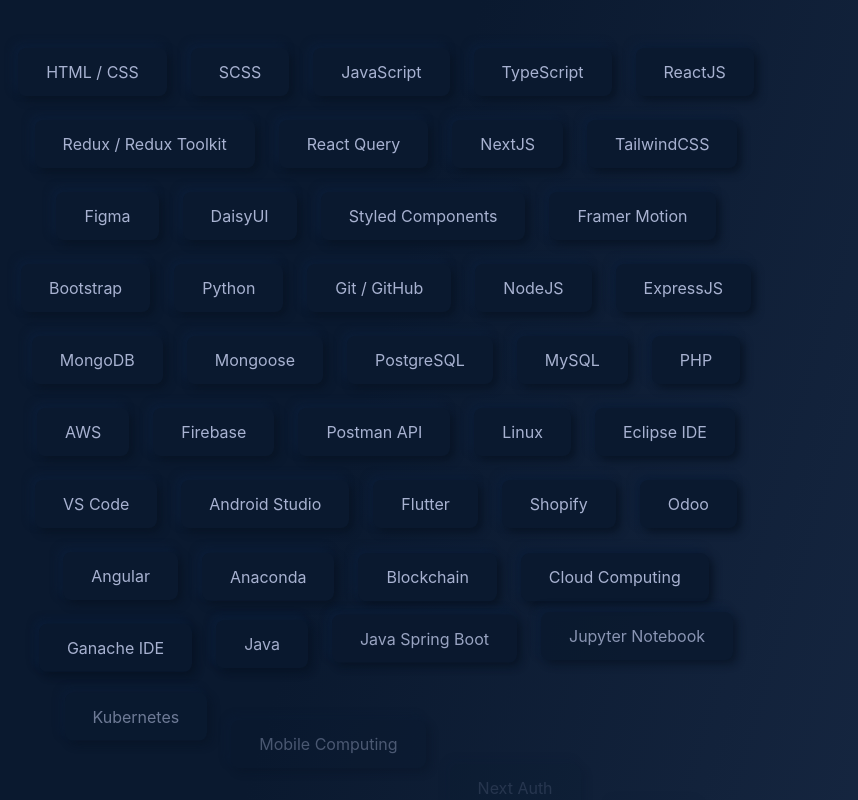
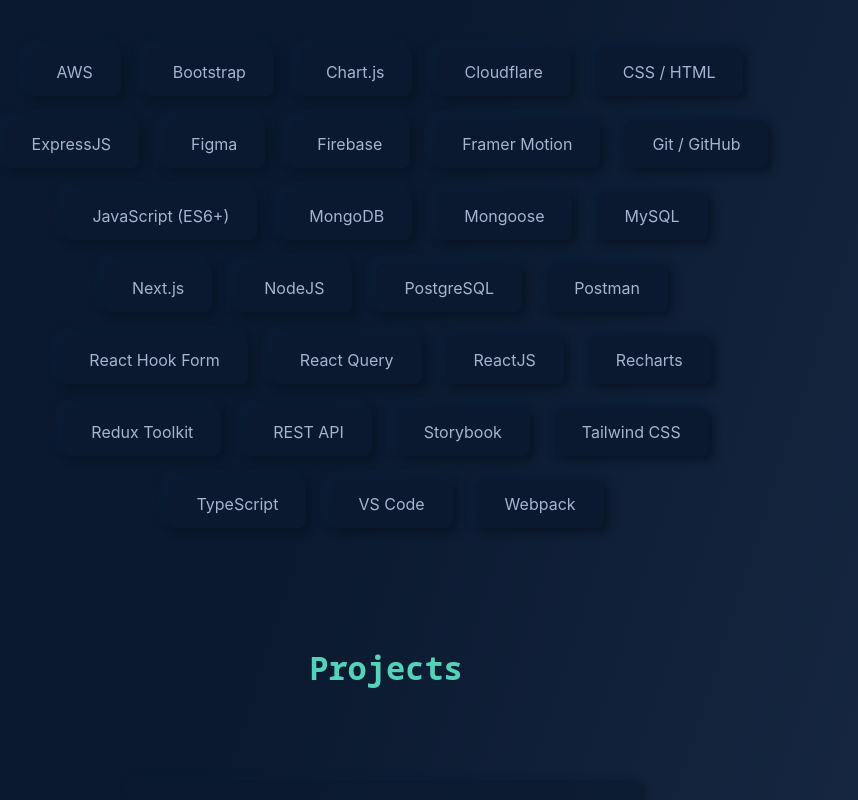
Before and after one commit to Moin06-dev/MOINUDDINKHAN-PORTFOLIO, a React (Vite) app: page /about in a window 1280 px wide. Shown: the part 1400-2200 px from the top of the page, without its empty margins (254-1112 px from the left). Built offline with nearby package versions, Linux system fonts and the light colour scheme.

Commit message:
Update Skills.tsx
skills update

```diff
--- a/src/components/About/Skills.tsx
+++ b/src/components/About/Skills.tsx
@@ -5,53 +5,35 @@
 import useInViewSection from "../../utils/useInViewSection";
 
 const skillsList: string[] = [
-  "HTML / CSS",
-  "SCSS",
-  "JavaScript",
-  "TypeScript",
-  "ReactJS",
-  "Redux / Redux Toolkit",
-  "React Query",
-  "NextJS",
-  "TailwindCSS",
+  "AWS",
+  "Bootstrap",
+  "Chart.js",
+  "Cloudflare",
+  "CSS / HTML",
+  "ExpressJS",
   "Figma",
-  "DaisyUI",
-  "Styled Components",
+  "Firebase",
   "Framer Motion",
-  "Bootstrap",
-  "Python",
   "Git / GitHub",
-  "NodeJS",
-  "ExpressJS",
+  "JavaScript (ES6+)",
   "MongoDB",
   "Mongoose",
+  "MySQL",
+  "Next.js",
+  "NodeJS",
   "PostgreSQL",
-  "MySQL",
-  "PHP",
-  "AWS",
-  "Firebase",
-  "Postman API",
-  "Linux",
-  "Eclipse IDE",
+  "Postman",
+  "React Hook Form",
+  "React Query",
+  "ReactJS",
+  "Recharts",
+  "Redux Toolkit",
+  "REST API",
+  "Storybook",
+  "Tailwind CSS",
+  "TypeScript",
   "VS Code",
-  "Android Studio",
-  "Flutter",
-  "Shopify",
-  "Odoo",
-  "Angular",
-  "Anaconda",
-  "Blockchain",
-  "Cloud Computing",
-  "Ganache IDE",
-  "Java",
-  "Java Spring Boot",
-  "Jupyter Notebook",
-  "Kubernetes",
-  "Mobile Computing",
-  "Next Auth",
-  "OAuth",
-  "Photoshop",
-  "Wireshark",
+  "Webpack",
 ];
 
 const Skills: React.FC = () => {
```
